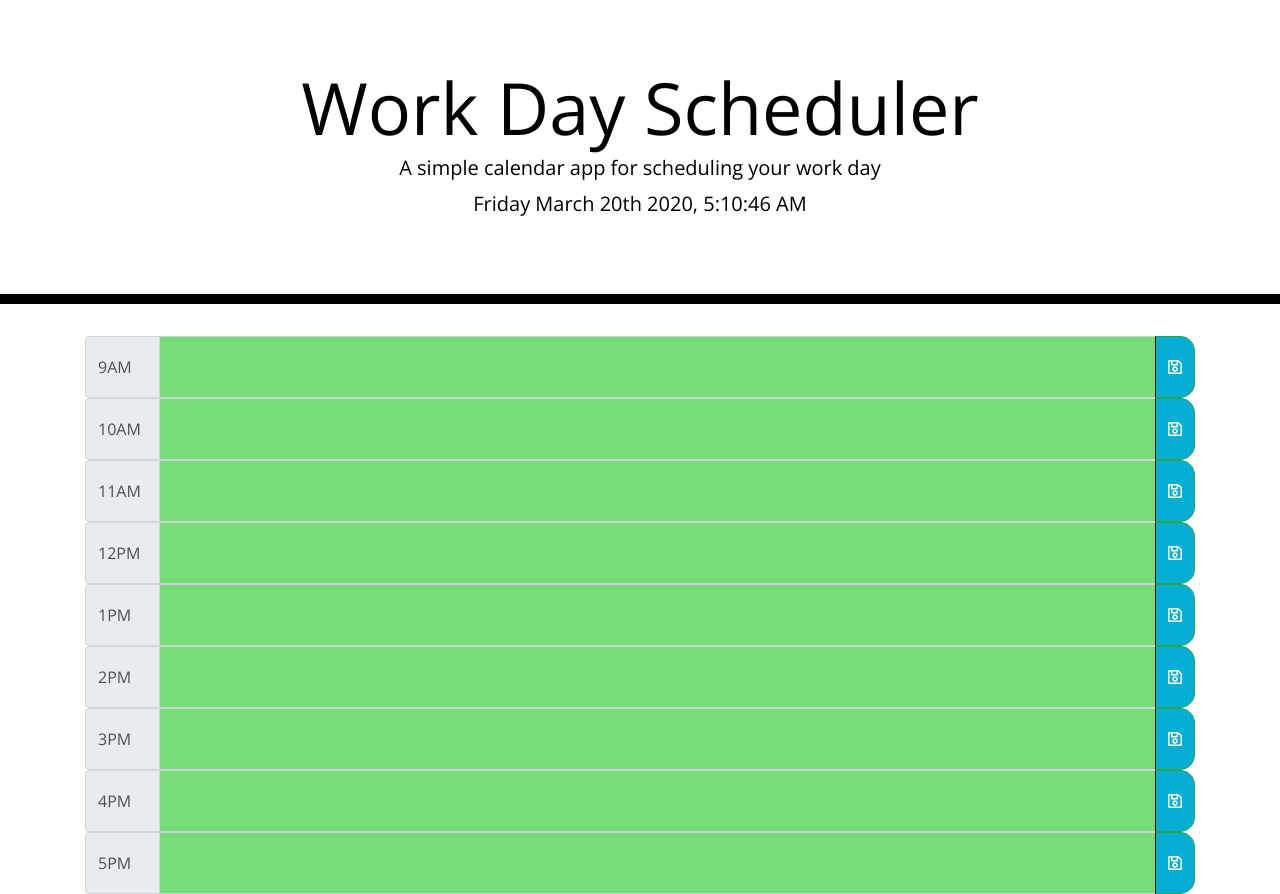
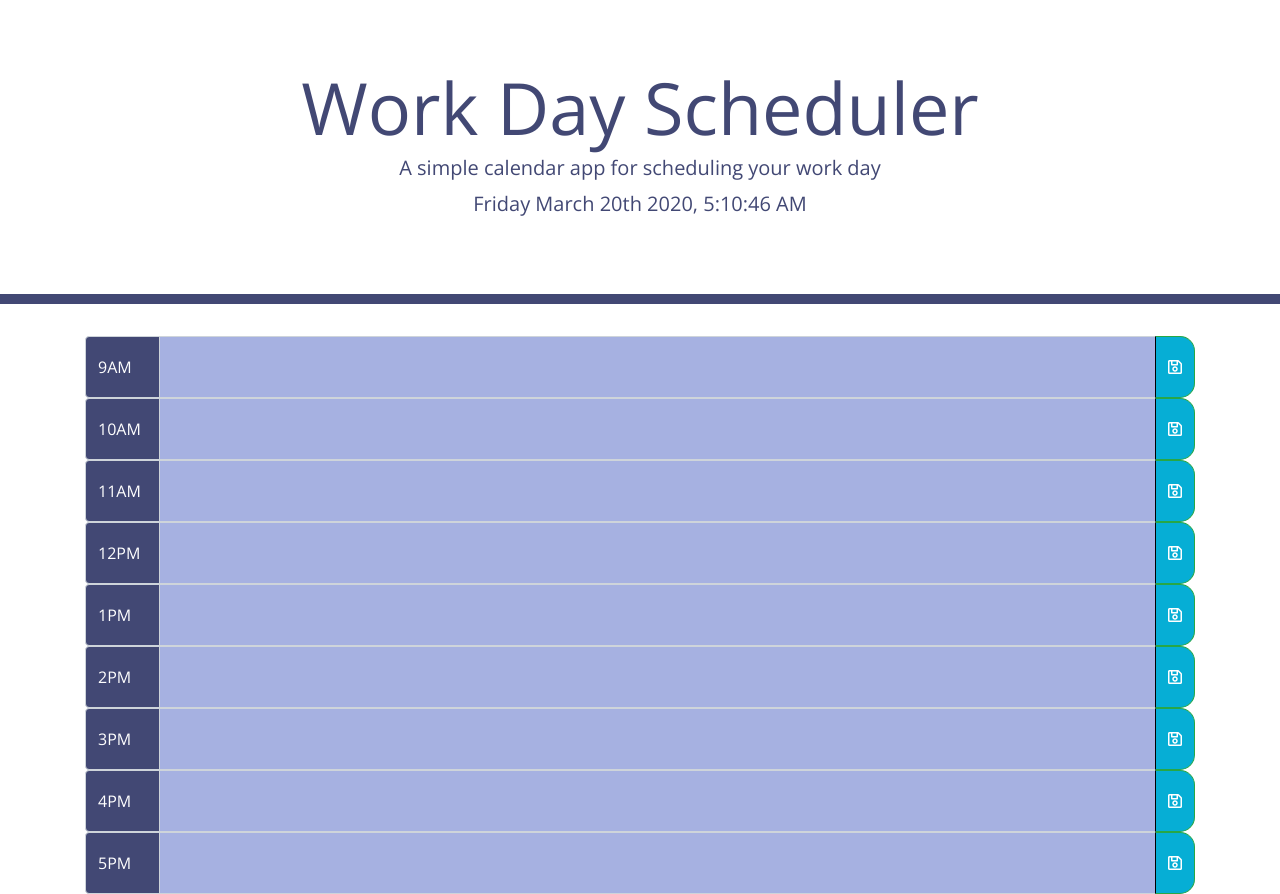
Before and after one commit to washiPolly/Work_Day_Scheduler, a plain HTML site: page index.html in a window 1280 px wide. Drawn offline with nearby package versions, Linux system fonts and the light colour scheme.

Commit message:
added color theme

```diff
--- a/style.css
+++ b/style.css
@@ -8,7 +8,7 @@ textarea{
   background: transparent;
   border: none;
   resize: none;
-  color: #000000;
+  color: #424874;
   border-left: 1px solid black;
   padding: 10px;
 }
@@ -16,9 +16,9 @@ textarea{
 .jumbotron {
   text-align: center;
   background-color: transparent;
-  color: black;
+  color: #424874;
   border-radius: 0;
-  border-bottom: 10px solid black;
+  border-bottom: 10px solid #424874;
 }
 
 .description{
@@ -43,17 +43,17 @@ textarea{
 }
 
 .past {
-  background-color: #d3d3d3;
-  color: white;
+  background-color: #f4eeff;
+  color: #424874;
 }
 
 .present {
-  background-color: #ff6961;
+  background-color: #dcd6f7;
   color: white;
 }
 
 .future {
-  background-color: #77dd77;
+  background-color: #a6b1e1;
   color: white;
 }
 
@@ -73,4 +73,6 @@ textarea{
 .input-group-text{
   width: 75px;
   text-align: right;
+  background-color: #424874;
+  color: white;
 }
```
